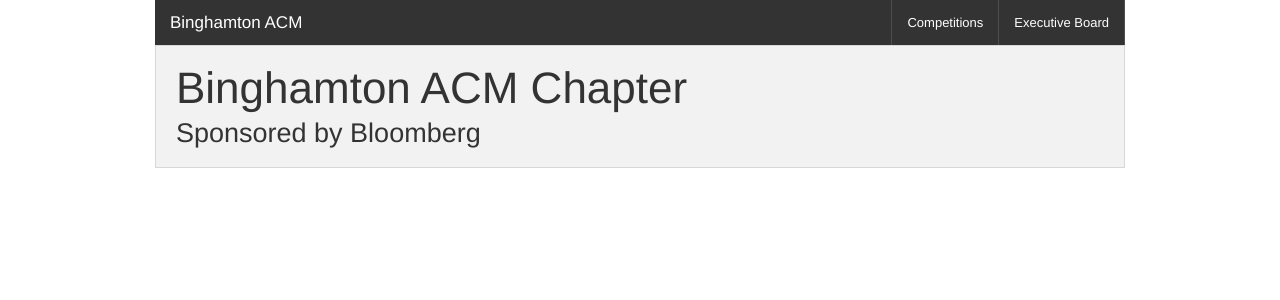
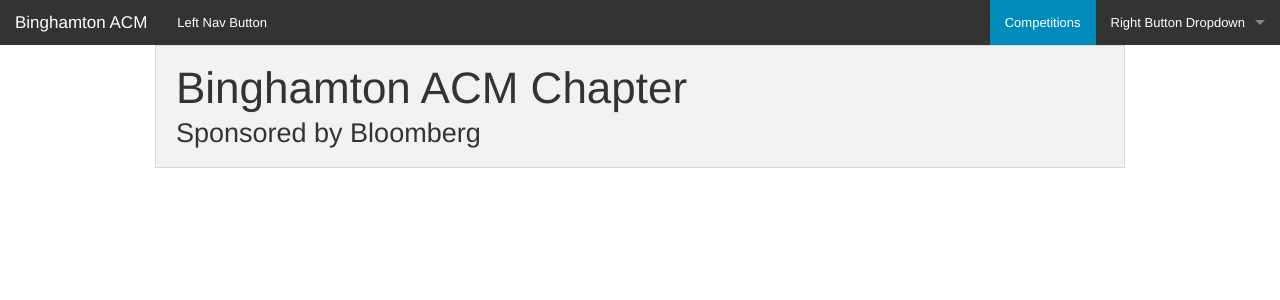
Before and after one commit to BinghamtonACM/old-web, a Jekyll site: the page built from index.html, in a window 1280 px wide. Shown: the top 300 px of the page. Built offline with Jekyll 4.4.1, drawn with Linux system fonts in a browser that asks for light colours.

Commit message:
Move nav to top of layout to stretch across the full width; update nav structure

```diff
--- a/_includes/nav.html
+++ b/_includes/nav.html
@@ -1,19 +1,28 @@
-<nav class="top-bar">
+<nav class="top-bar" data-topbar role="navigation">
   <ul class="title-area">
     <li class="name">
       <h1><a href="#">{{ site.title }}</a></h1>
     </li>
+     <!-- Remove the class "menu-icon" to get rid of menu icon. Take out "Menu" to just have icon alone -->
     <li class="toggle-topbar menu-icon"><a href="#"><span>Menu</span></a></li>
   </ul>
 
   <section class="top-bar-section">
-        <ul class="left"></ul>
+    <!-- Right Nav Section -->
     <ul class="right">
-            <li class="divider"></li>
-            <li><a href="#">Competitions</a></li>
-            <li class="divider"></li>
-            <li><a href="#">Executive Board</a></li>
-            <li class="divider"></li>
+      <li class="active"><a href="#">Competitions</a></li>
+      <li class="has-dropdown">
+        <a href="#">Right Button Dropdown</a>
+        <ul class="dropdown">
+          <li><a href="#">First link in dropdown</a></li>
+          <li class="active"><a href="#">Active link in dropdown</a></li>
+        </ul>
+      </li>
+    </ul>
+
+    <!-- Left Nav Section -->
+    <ul class="left">
+      <li><a href="#">Left Nav Button</a></li>
     </ul>
   </section>
 </nav>
--- a/_layouts/default.html
+++ b/_layouts/default.html
@@ -9,10 +9,11 @@
     <script src="js/vendor/modernizr.js"></script>
 </head>
 <body>
+
+    {% include nav.html %}
+
     <div class="row">
         <div class="12-large columns">
-
-            {% include nav.html %}
 
             <div id="wrapper">
                 {{ content }}
```
Lines whose indentation alone changed are shown as unchanged.
